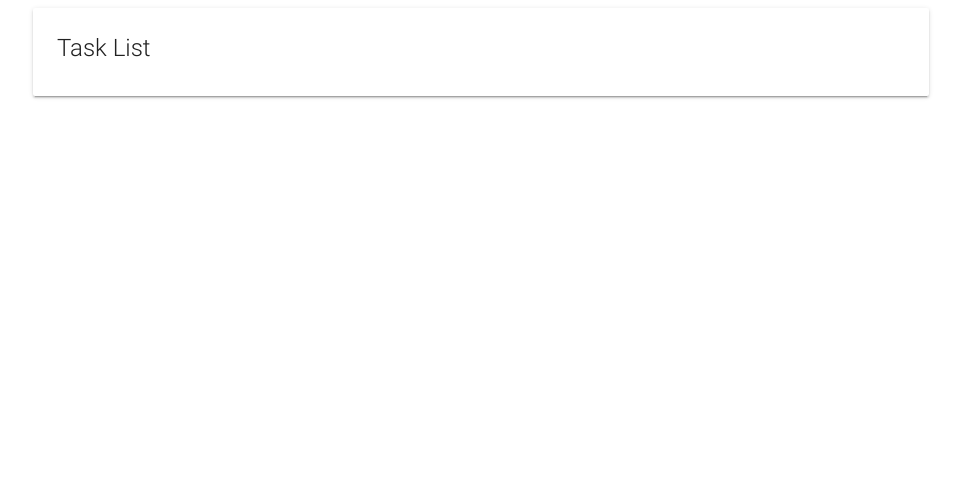
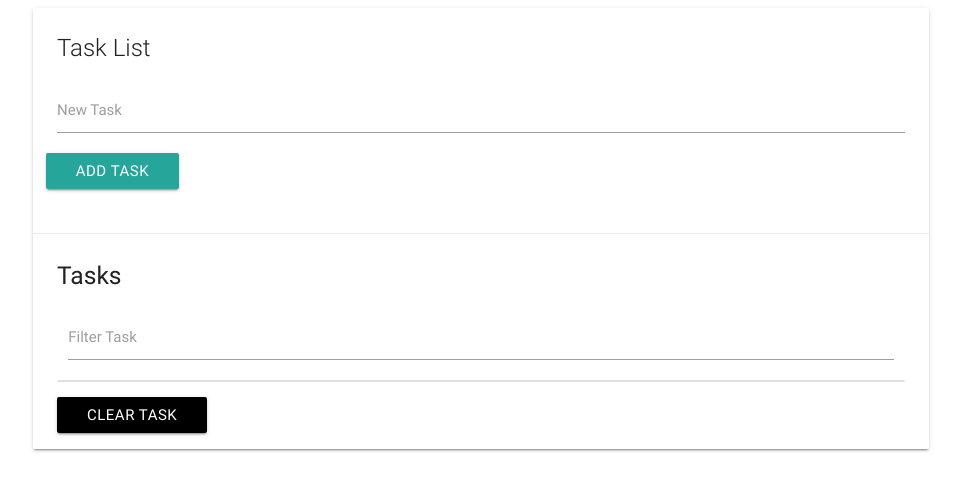
Before and after one commit to DanteCypress/Vanilla-JS-Task, a plain HTML site: page index.html in a window 1280 px wide. Shown: the whole page, without its empty margins (159-1120 px from the left). Drawn offline with nearby package versions, Linux system fonts and the light colour scheme.

Commit message:
completed card

```diff
--- a/index.html
+++ b/index.html
@@ -23,6 +23,24 @@
           <div id="main" class="card">
             <div class="card-content">
               <span class="card-title">Task List</span>
+              <div class="row">
+                <form id="task-form">
+                  <div class="input-field col s12">
+                    <input type="text" name="task" id="task" />
+                    <label for="task">New Task</label>
+                  </div>
+                  <input type="submit" value="Add Task" class="btn" />
+                </form>
+              </div>
+            </div>
+            <div class="card-action">
+              <h5 id="task-title">Tasks</h5>
+              <div class="input-field col s12">
+                <input type="text" name="filter" id="filter" />
+                <label for="filter">Filter Task</label>
+              </div>
+              <ul class="collection"></ul>
+              <a href="#" class="clear-task btn black">Clear Task</a>
             </div>
           </div>
         </div>
```
